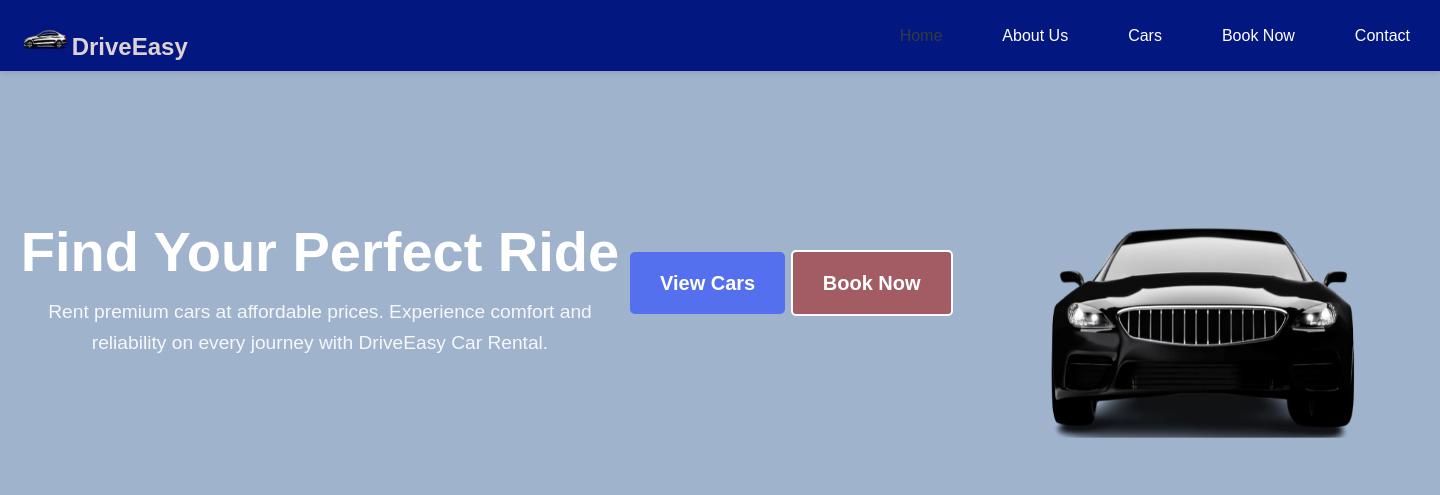
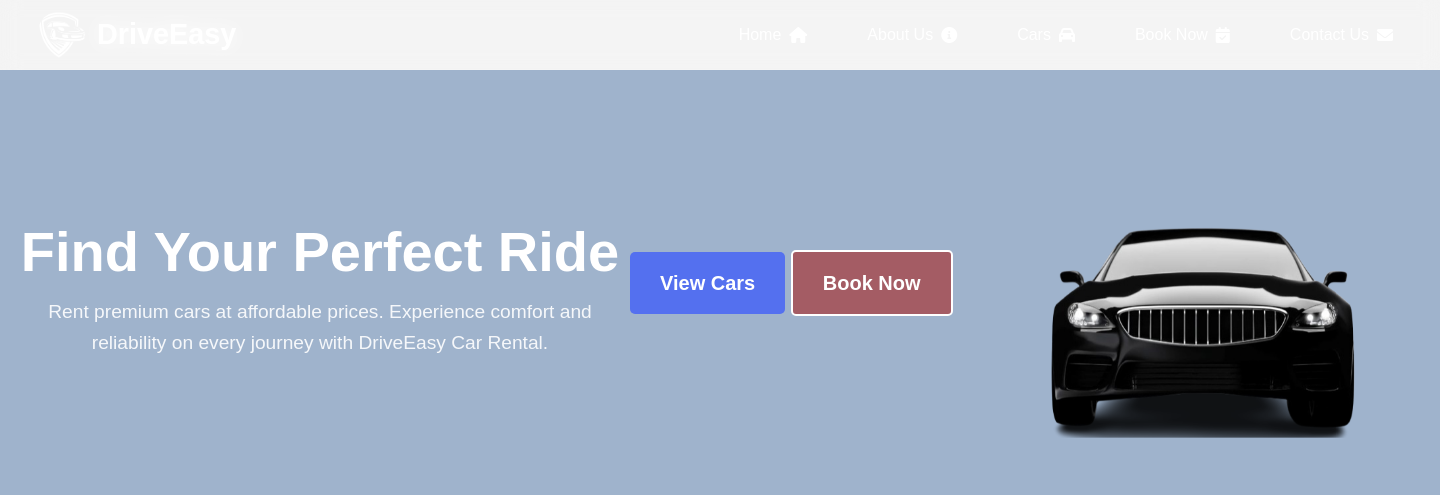
Before and after one commit to Piyumal78/Car-Rent, a PHP site: page /Home.html in a window 1440 px wide; the page is wider, and only the part inside the window is pictured. Shown: the top 495 px of that part. Run offline with PHP 8.4, Linux system fonts and the light colour scheme.

Commit message:
Enhance navbar and update styles

```diff
--- a/Home.html
+++ b/Home.html
@@ -1,5 +1,7 @@
 <htmL>
     <head>
+        <meta charset="UTF-8">
+        <meta name="viewport" content="width=device-width, initial-scale=1.0">
         <title>Home</title>
         <link rel="stylesheet" href="style.css">
         <link href="https://cdnjs.cloudflare.com/ajax/libs/font-awesome/6.0.0/css/all.min.css" rel="stylesheet">
@@ -28,13 +30,45 @@ document.addEventListener("DOMContentLoaded", function() {
             <div class="logo">
             <img src="DriveEasy_Logo-removebg-preview.png" width="50px" height="50px" alt="DriveEasy Logo" class="logo-image">
             <span class="logo-text">DriveEasy</span>
+            <div class="logo-glow"></div>
         </div>
                <ul class="nav-menu animated-navbar">
-                <li><a href="home.html" class="active">Home</a></li>
-                <li><a href="about.html">About Us</a></li>
-                <li><a href="cars.html">Cars</a></li>
-                <li><a href="booking.html">Book Now</a></li>
-                <li><a href="contact.html">Contact</a></li>
+                <li class="nav-item">
+                    <a href="home.html" class="nav-link">
+                       <i class="fas fa-home"></i>
+                       <span class="nav-text">Home</span>
+                       <div class ="nav-underline"></div>
+                        </a>
+                    </li>
+
+                <li class="nav-item">
+                    <a href="about.html" class="nav-link">
+                          <i class="fas fa-info-circle"></i>
+                          <span class="nav-text">About Us</span>
+                          <div class ="nav-underline"></div>
+                    </a>
+                </li>
+                <li class="nav-item">
+                    <a href="cars.html" class="nav-link">
+                        <i class="fas fa-car"></i>
+                        <span class="nav-text">Cars</span>
+                        <div class ="nav-underline"></div>
+                    </a>
+                </li>
+                <li class="nav-item">
+                    <a href="booking.html" class="nav-link">
+                        <i class="fas fa-calendar-check"></i>
+                        <span class="nav-text">Book Now</span>
+                        <div class ="nav-underline"></div>
+                    </a>
+                </li>
+                <li class="nav-item">
+                    <a href="contact.html" class="nav-link">
+                        <i class="fas fa-envelope"></i>
+                        <span class="nav-text">Contact Us</span>
+                        <div class ="nav-underline"></div>
+                    </a>
+                </li>
             </ul>
             </nav>
             </div>
@@ -127,17 +161,17 @@ document.addEventListener("DOMContentLoaded", function() {
                 <div class="vehicles-container">
                      <div class="vehicles-item">
                     <div class="vehicles">
-                          <img src="car1.jpg" alt="Car 1">
+                          <img src="Luxury Sedan.png" width="300" height="200" alt="Car 1">
                           <h3>Luxury Sedan</h3>
                           <p>Comfort and style for your journeys.</p>
                      </div>
                      <div class="vehicles">
-                          <img src="car2.jpg" alt="Car 2">
+                          <img src="SUV.png" width="300" height="200" alt="Car 2">
                           <h3>SUV</h3>
                           <p>Spacious and perfect for family trips.</p>
                      </div>
                      <div class="vehicles">
-                          <img src="car3.jpg" alt="Car 3">
+                          <img src="Convertible.jpg" width="300" height="200"  alt="Car 3">
                           <h3>Convertible</h3>
                           <p>Enjoy the open air with this stylish ride.</p>
                      </div>
--- a/style.css
+++ b/style.css
@@ -20,22 +20,77 @@ body {
 }
 
 .navbar {
-    background-color: var(--blue-ranger);
-    color: white;
-    padding: 5px 15px;
+    background-color: inear-gradient(135deg, var(--blue-ranger), #0a2a9e);
+    backdrop-filter: blur(10px);
+    border-bottom: 1px solid rgba(255, 255, 255, 0.1);
+    position: fixed;
+    top: 0;
+    width:100%;
+    height:var(--navbar-height, 70px);
     display: flex;
-    top:0;
-    width: 100%;
-    position: fixed;
+    align-items: center;
     justify-content: space-between;
+    padding: 0 2rem;
+    z-index: 1000;
+    transition:all var(--transition-speed) ease;
+    animation:navbarSlideDown 1s ease-out;
+}
+.nacbar.scrolled {
+  height: 60px;
+  background: rgba(3, 23, 129, 0.95);
+  box-shadow: 0 4px 20px rgba(0, 0, 0, 0.3);
+}
+.logo{
+    display:flex;
     align-items: center;
-    z-index: 1;
-    box-shadow: 0 2px 5px rgba(0, 0, 0, 0.1);
+    position: relative;
+    z-index:2;
+}
+.logo-image{
+    width: 50px;
+    height: 50px;
+    border-radius: 50%;
+    margin-right: 15px;
+    transition: all var(--transition-speed) ease;
+    animation:logoRoteaten 1.5s ease-out ;
+}
+.logo:hover{
+    transformcale(1.1) rotate(5deg);
+    filter:drop-shadow(0 0 20px var(--deep-yellow));
+}
+@keyframes logoRotateIn{
+    0%{
+        transform:rotate(-360deg) scale(0);
+        opacity: 0;
+    }
+    100%{
+        transform:rotate(0deg) scale(1);
+        opacity:1;
+    }
+}
+@keyframes navbarSlideDown {
+    0% {
+        transform: translateY(-100%);
+        opacity: 0;
+    }
+    100% {
+        transform: translateY(0);
+        opacity: 1;
+    }
 }
 .animated-navbar {
     animation: navbarSlideIn 2s ease-out forwards;
 }
 
+.logo-text {
+
+    font-size:1.8rem;
+    font-weight: bold;
+    color: #fff;
+    text-shadow: 2px 2px 4px rgba(0, 0, 0, 0.3);
+    transition: all var(--transition-speed) ease;
+    animation:textGlow 2s ease-in-out infinite alternate;
+}
 @keyframes navbarSlideIn {
     0% {
         transform: translateX(-100%);
@@ -46,44 +101,27 @@ body {
         opacity: 1;
     }
 }
-
-.animated-navbar {
-    animation: navbarSlideIn 2s ease-out forwards;
-}
-
-@keyframes navbarSlideIn {
+@keyframes textGlow {
     0% {
-        transform: translateX(-100%);
-        opacity: 0;
+        text-shadow: 0 0 5px rgba(255, 255, 255, 0.5), 0 0 10px rgba(255, 255, 255, 0.3);
     }
     100% {
-        transform: translateX(0%);
-        opacity: 1;
+        text-shadow: 0 0 20px rgba(255, 255, 255, 1), 0 0 30px rgba(255, 255, 255, 0.5);
     }
 }
-.logo-text {
-    font-size: 24px;
-    font-weight: bold;
-    color: #ded2d2;
-    text-align: left;
-    position: relative;
-    padding: 10px 0;
-    transition: color 0.3s;
-    top: auto;
-
-
+.logo-glow{
+    position:absolute;
+    top: 50%;
+    left: 25px;
+    width:50px;
+    height:50px;
+    background:radial-gradient(circle,var(--glow-color),transparent);
+    border-radius: 50%;
+    transform: translateY(-50%);
+    opacity:0;
+    transition:opacity var (--transition-speed) ease;
 }
-.logo-img {
-    width: 50px;
-    height: 50px;
-    border-radius: 50%;
-    margin-right: 10px;
-    position: absolute;
-    top: 15px;
-    left: 10px;
-    transition: transform 0.3s;
-}
-    .logo-image {
+ .logo-image {
      /* Adjust as needed */
     animation: driveIn 2s ease-out forwards;
     opacity: 0;
@@ -108,9 +146,103 @@ body {
     padding: 0;
     margin: 0;
     position: right;
-    justify-content: center;
-    align-items: center;
 
+}
+.nav-item{
+    position:relative;
+    animation:naItemSlideIn 1s ease-out forwards;
+    animation-delay:calc(var(--i)* 0.1s);
+    opacity:0;
+}
+.nav-item:nth-child(1){
+    --i:1;
+}
+.nav-item:nth-child(2){
+    --i:2;
+}
+.nav-item:nth-child(3){
+    --i:3;
+}
+.nav-item:nth-child(4){
+    --i:4;
+}
+.nav-item:nth-child(5){
+    --i:5;
+}
+@keyframes naItemSlideIn {
+    0% {
+        transform: translateY(-20px);
+        opacity: 0;
+    }
+    100% {
+        transform: translateY(0);
+        opacity: 1;
+    }
+}
+.nav-link{
+  display: flex;
+  align-items: center;
+  gap: 0.5rem;
+  color: rgba(255, 255, 255, 0.9);
+  text-decoration: none;
+  padding: 0.8rem 1.2rem;
+  border-radius: 8px;
+  transition: all var(--transition-speed) ease;
+  position: relative;
+  overflow: hidden;
+  font-weight: 500;
+}
+.nav-link::before {
+  content: "";
+  position: absolute;
+  top: 0;
+  left: -100%;
+  width: 100%;
+  height: 100%;
+  background: linear-gradient(90deg, transparent, rgba(255, 255, 255, 0.1), transparent);
+  transition: left 0.6s ease;
+}
+
+.nav-link:hover::before {
+  left: 100%;
+}
+
+.nav-link:hover {
+  color: white;
+  background: rgba(255, 255, 255, 0.1);
+  transform: translateY(-2px);
+  box-shadow: 0 4px 15px rgba(0, 0, 0, 0.2);
+}
+
+.nav-icon {
+  font-size: 1rem;
+  transition: all var(--transition-speed) ease;
+}
+
+.nav-link:hover .nav-icon {
+  transform: scale(1.2) rotate(10deg);
+  color: var(--deep-yellow);
+}
+
+.nav-underline {
+  position: absolute;
+  bottom: 0;
+  left: 50%;
+  width: 0;
+  height: 2px;
+  background: var(--deep-yellow);
+  transition: all var(--transition-speed) ease;
+  transform: translateX(-50%);
+}
+
+.nav-link:hover .nav-underline,
+.nav-link.active .nav-underline {
+  width: 80%;
+}
+
+.nav-link.active {
+  color: var(--deep-yellow);
+  background: rgba(255, 255, 255, 0.05);
 }
 .nav-menu a {
 
@@ -124,7 +256,7 @@ body {
 
 .nav-menu a:hover,
 .nav-menu a.active {
-    color: #343A40;
+    color: #48c142;
 }
 
 .navbar a {
```
Also changed, not shown: Convertible.jpg (added), DriveEasy_Logo-removebg-preview.png, DriveEasy_Logo-removebg-preview12.png (added), 2 other files.
